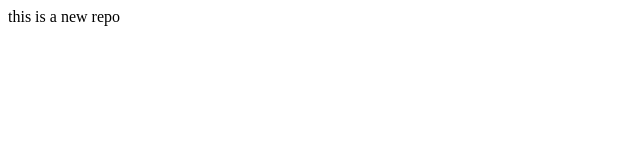
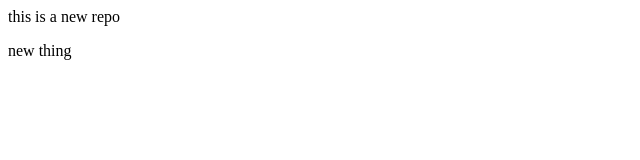
Before and after one commit to saptadipa77/localrepo, a plain HTML site: page index.html in a window 1280 px wide. Shown: the full height of the page, 0-640 px from the left. Drawn offline with Linux system fonts and the light colour scheme.

Commit message:
add new feature

```diff
--- a/index.html
+++ b/index.html
@@ -1 +1,2 @@
 <p>this is a new repo</p>
+<p>new thing</p>
```
